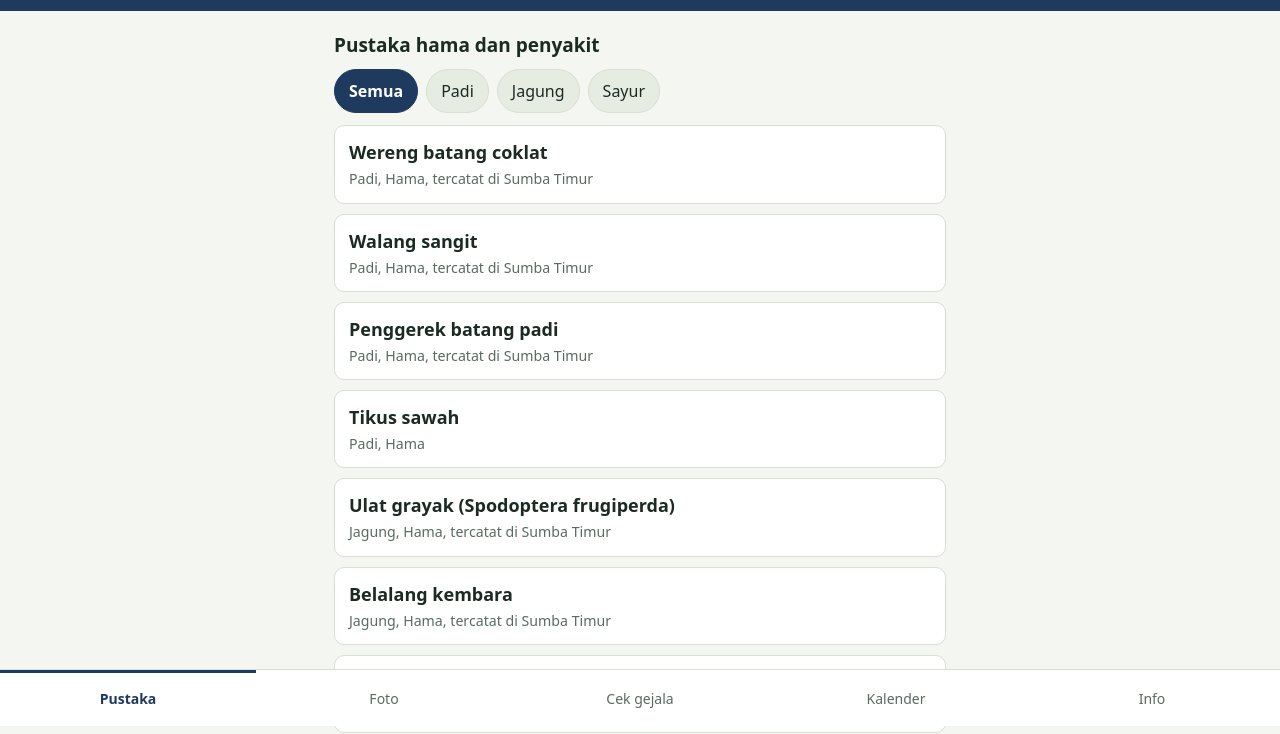
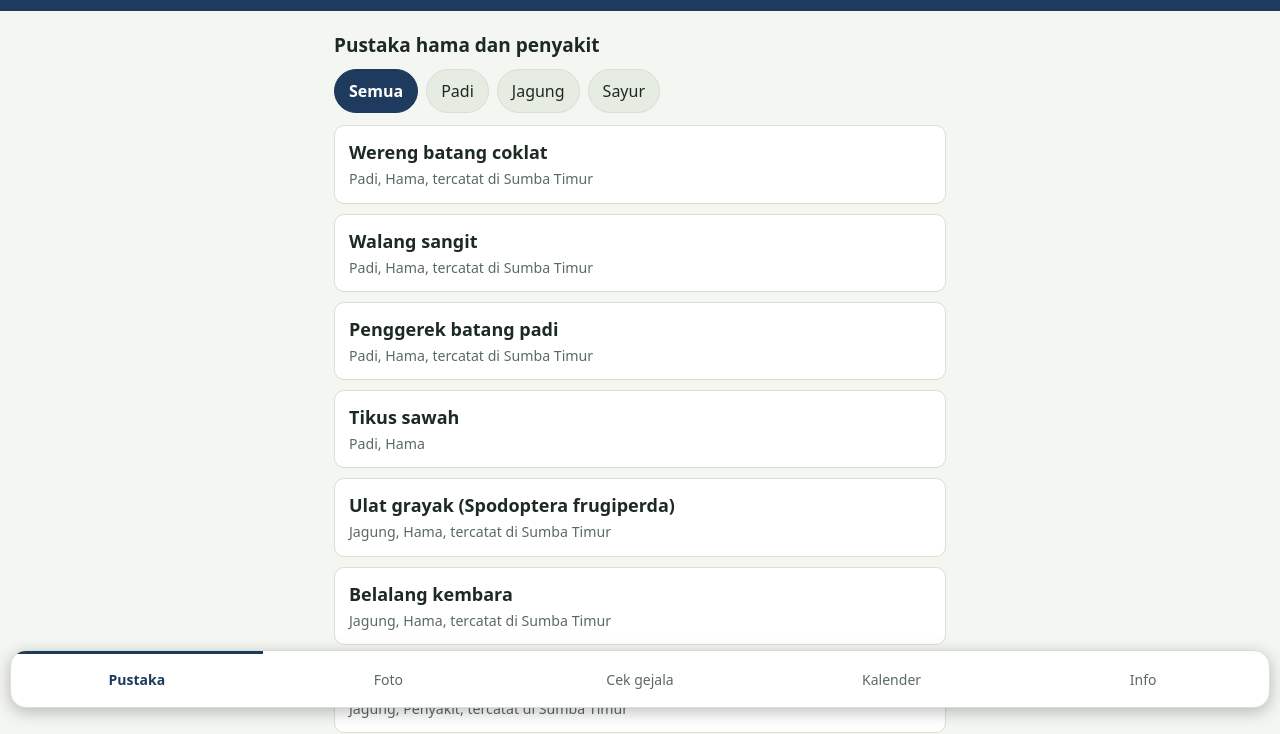
Before and after one commit to muramuda/tani-cerdas, a website: page public/index.html in a window 1280 px wide. Shown: the part 74-808 px from the top of the page. Drawn offline with Linux system fonts and the light colour scheme.

Commit message:
Adjust body padding and nav styles in CSS

```diff
--- a/public/css/style.css
+++ b/public/css/style.css
@@ -4,7 +4,7 @@
 :root[data-theme="dark"]{color-scheme:dark;--bg:#121a15;--card:#1b261f;--ink:#e8efe9;--mut:#a3b3a8;--line:#2e3c33;--brand:#8fb4e8;--brand-ink:#0f1a2a;--ok:#7fcf8e;--warn:#e8b25a;--chip:#26352b}
 *{box-sizing:border-box}
 html{scroll-padding-top:env(safe-area-inset-top,0px)}
-body{margin:0;background:var(--bg);color:var(--ink);font:17px/1.5 "Atkinson Hyperlegible",system-ui,sans-serif;padding-bottom:84px}
+body{margin:0;background:var(--bg);color:var(--ink);font:17px/1.5 "Atkinson Hyperlegible",system-ui,sans-serif;padding-bottom:120px}
 header{background:var(--brand);color:var(--brand-ink);padding:18px 16px 14px}
 h1{margin:0;font-size:22px;line-height:1.2}
 header p{margin:4px 0 0;font-size:15px;opacity:.9}
@@ -31,7 +31,7 @@ label.ck input{width:22px;height:22px;margin-top:2px;flex:none}
 .btn{background:var(--brand);color:var(--brand-ink);border:0;border-radius:10px;padding:12px 18px;font:inherit;font-weight:700;min-height:48px;cursor:pointer;width:100%}
 .btn.sec{background:var(--chip);color:var(--ink);border:1px solid var(--line)}
 .bar{width:100%;height:8px;background:var(--chip);border-radius:4px;margin-top:6px}.bar i{display:block;height:8px;background:var(--ok);border-radius:4px}
-nav{position:fixed;left:0;right:0;bottom:0;background:var(--card);border-top:1px solid var(--line);display:flex;padding-bottom:env(safe-area-inset-bottom,0px)}
+nav{position:fixed;left:10px;right:10px;bottom:max(env(safe-area-inset-bottom,0px),18px);background:var(--card);border:1px solid var(--line);border-radius:16px;box-shadow:0 4px 16px rgba(0,0,0,.25);display:flex;overflow:hidden;z-index:10}
 nav button{flex:1;background:none;border:0;color:var(--mut);font:inherit;font-size:14px;padding:11px 2px;min-height:56px;cursor:pointer}
 nav button[aria-selected="true"]{color:var(--brand);font-weight:700;box-shadow:inset 0 3px 0 var(--brand)}
 button:focus-visible,input:focus-visible{outline:3px solid var(--warn);outline-offset:2px}
```
